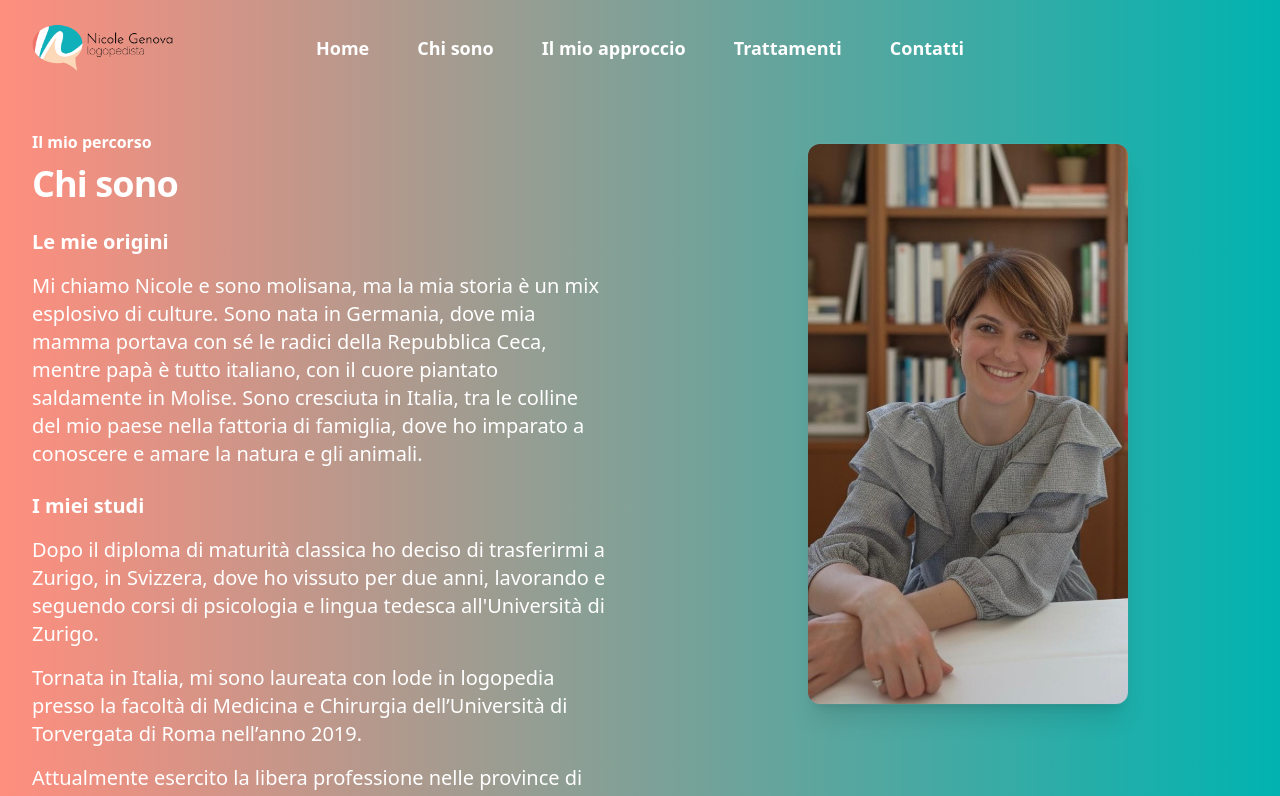
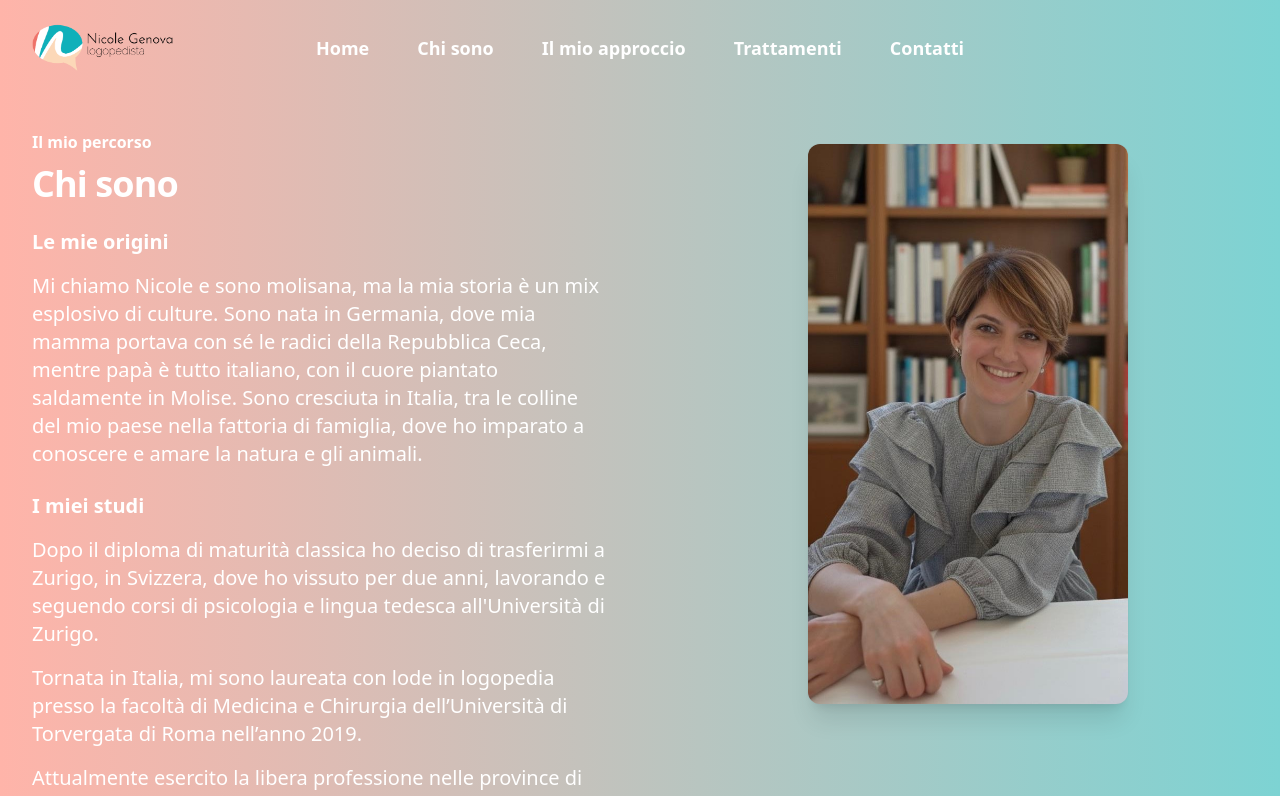
Before and after one commit to Lucajett99/nextjs-nicole_genova, a Next.js app: page /whoIam in a window 1280 px wide. Shown: the top 796 px of the page. Built offline with nearby package versions, Linux system fonts and the light colour scheme.

Commit message:
refactor: change background color

```diff
--- a/src/components/Layout.js
+++ b/src/components/Layout.js
@@ -4,7 +4,7 @@
 
 const Layout = ({ children }) => {
     return (
-        <div className="bg-gradient-to-r from-[#FF8E7E] to-[#00B3B0]">
+        <div className="bg-gradient-to-r from-[#FFB4A9] to-[#7DD3D3]">
             <Head>
                 <title>Logopedista Nicole Genova</title>
                 <meta name="description" content="Logopedista Nicole Genova" />
--- a/src/pages/coming_soon.js
+++ b/src/pages/coming_soon.js
@@ -40,7 +40,7 @@
   }, []); // Rimuovi "dot" dalle dipendenze di useEffect
 
   return (
-    <div className="min-h-screen bg-gradient-to-r from-[#FF8E7E] to-[#00B3B0] flex justify-center items-center">
+    <div className="min-h-screen bg-gradient-to-r from-[#FFB4A9] to-[#7DD3D3] flex justify-center items-center">
       <div className="mx-auto max-w-2xl py-32 sm:py-48 lg:py-56">
         <div className="text-center">
           <h1 className="text-4xl font-bold tracking-tight text-white sm:text-6xl">
```
